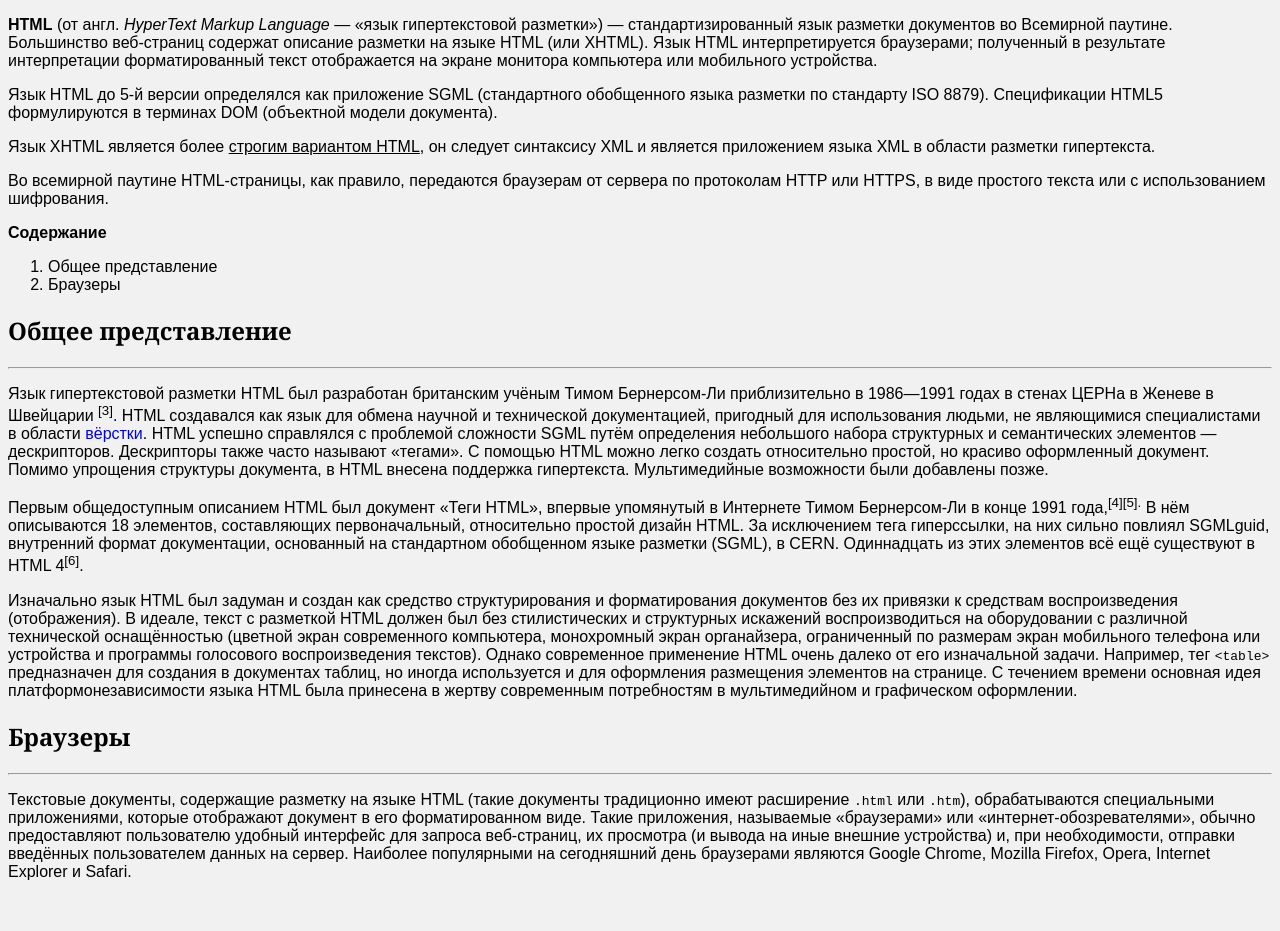
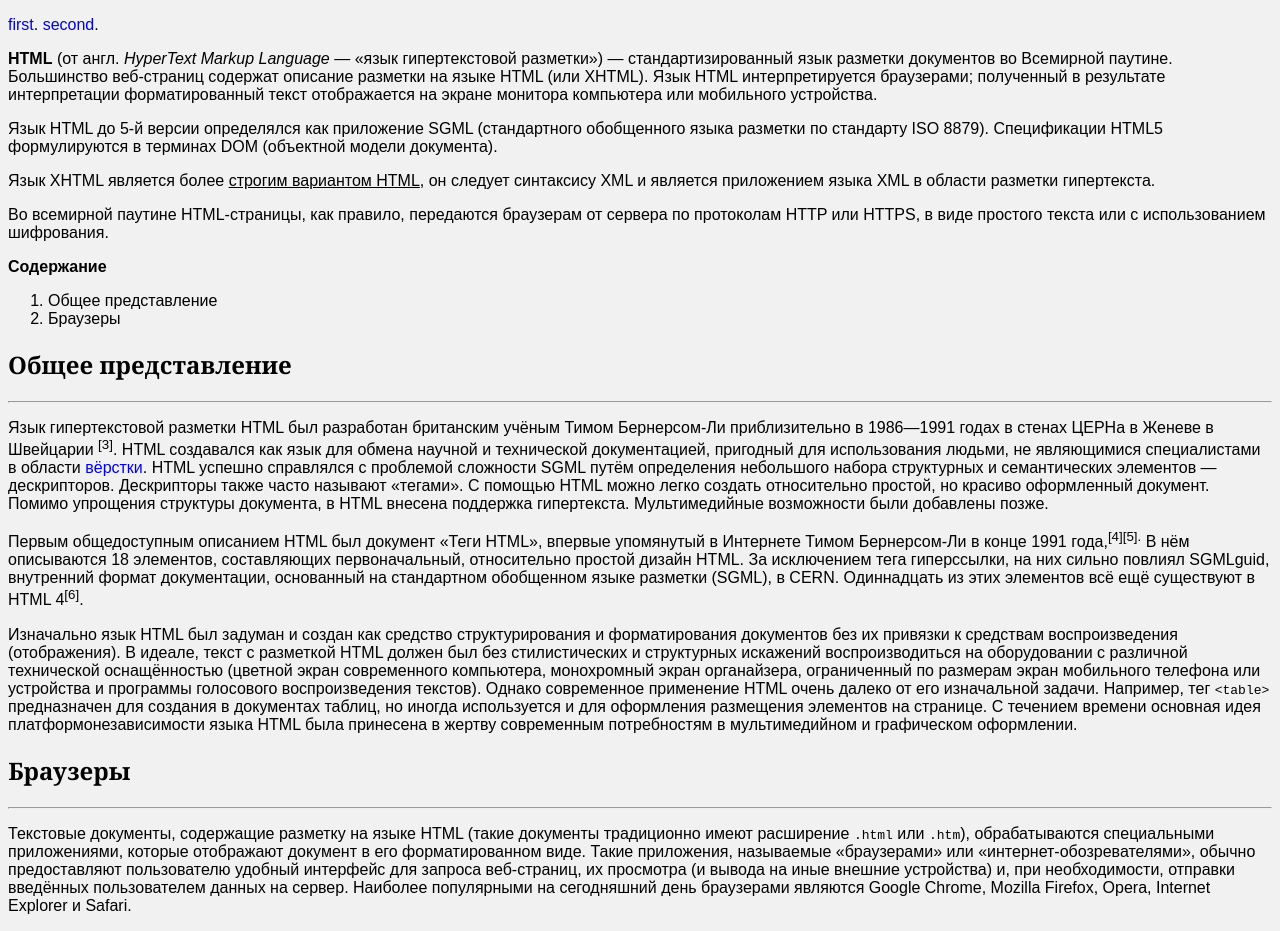
Before and after one commit to bu9reporter/first, a plain HTML site: page index.html in a window 1280 px wide. Before the commit the page ends 897 px from the top, so only its background shows below. Drawn offline with Linux system fonts and the light colour scheme.

Commit message:
feat: links

```diff
--- a/index.html
+++ b/index.html
@@ -10,6 +10,13 @@
 </head>
 
 <body style="font-family:Arial">
+
+    <p>
+        <a href="https://ru.wikipedia.org/wiki/%D0%92%D1%91%D1%80%D1%81%D1%82%D0%BA%D0%B0">first</a>.
+        <a href="https://ru.wikipedia.org/wiki/%D0%92%D1%91%D1%80%D1%81%D1%82%D0%BA%D0%B0">second</a>.
+    </p>
+
+
     <p>
         <span>HTML</span> (от англ. <i>HyperText Markup Language</i> — «язык гипертекстовой разметки») — стандартизированный язык разметки
         документов во Всемирной паутине. Большинство веб-страниц содержат описание разметки на языке HTML (или XHTML). Язык HTML
```
